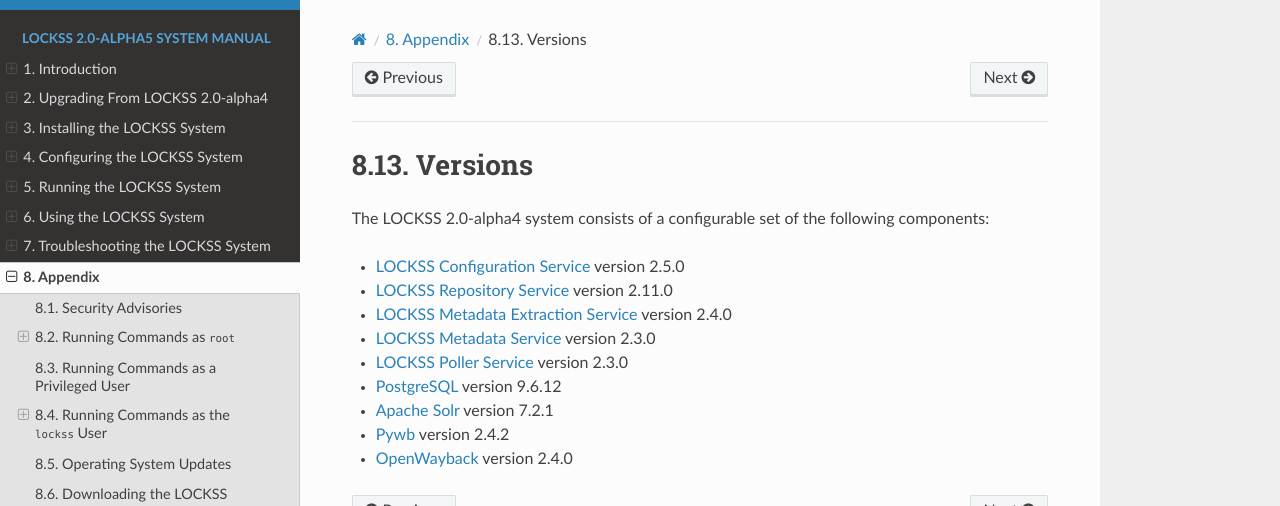
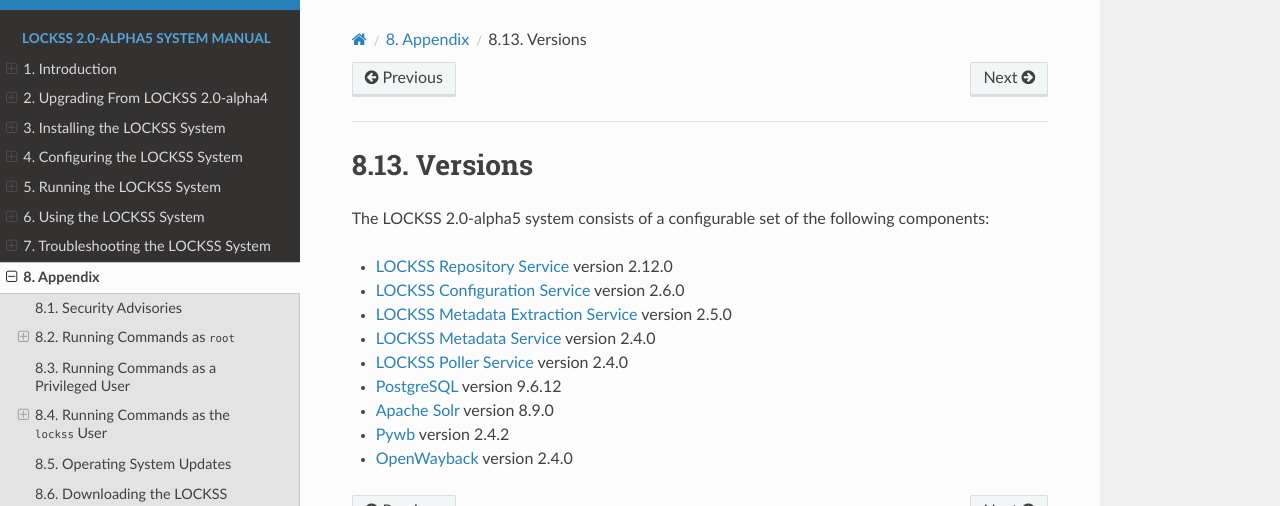
Before and after one commit to lockss/lockss-rtd-manual, a Sphinx documentation site: the page built from docs/appendix/versions.rst, in a window 1280 px wide. Shown: the top 506 px of the page. Built offline with Sphinx 7.4.7 and the Read the Docs theme 2.0.0, drawn with Linux system fonts in a browser that asks for light colours.

Commit message:
Adjust for alpha5.

```diff
--- a/docs/appendix/versions.rst
+++ b/docs/appendix/versions.rst
@@ -2,21 +2,21 @@
 Versions
 ========
 
-The LOCKSS 2.0-alpha4 system consists of a configurable set of the following components:
+The LOCKSS 2.0-alpha5 system consists of a configurable set of the following components:
 
-*  `LOCKSS Configuration Service <https://github.com/lockss/laaws-configservice>`_ version 2.5.0
+*  `LOCKSS Repository Service <https://github.com/lockss/laaws-repository-service>`_ version 2.12.0
 
-*  `LOCKSS Repository Service <https://github.com/lockss/laaws-repository-service>`_ version 2.11.0
+*  `LOCKSS Configuration Service <https://github.com/lockss/laaws-configservice>`_ version 2.6.0
 
-*  `LOCKSS Metadata Extraction Service <https://github.com/lockss/laaws-metadataextractor>`_ version 2.4.0
+*  `LOCKSS Metadata Extraction Service <https://github.com/lockss/laaws-metadataextractor>`_ version 2.5.0
 
-*  `LOCKSS Metadata Service <https://github.com/lockss/laaws-metadataservice>`_ version 2.3.0
+*  `LOCKSS Metadata Service <https://github.com/lockss/laaws-metadataservice>`_ version 2.4.0
 
-*  `LOCKSS Poller Service <https://github.com/lockss/laaws-poller>`_ version 2.3.0
+*  `LOCKSS Poller Service <https://github.com/lockss/laaws-poller>`_ version 2.4.0
 
 *  `PostgreSQL <https://www.postgresql.org/>`_ version 9.6.12
 
-*  `Apache Solr <https://lucene.apache.org/solr/>`_ version 7.2.1
+*  `Apache Solr <https://lucene.apache.org/solr/>`_ version 8.9.0
 
 *  `Pywb <https://github.com/webrecorder/pywb>`_ version 2.4.2
 
```
